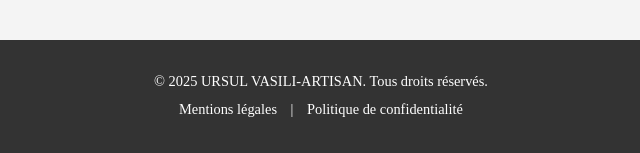
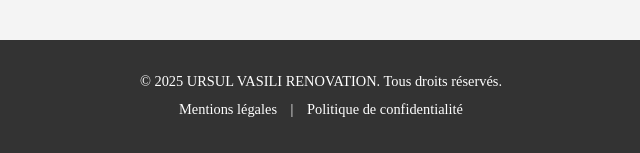
Before and after one commit to decorenova/decorenova, a plain HTML site: page index.html in a window 1280 px wide. Shown: the part 3763-3916 px from the top of the page, 319-959 px from the left. Drawn offline with nearby package versions, Linux system fonts and the light colour scheme.

Commit message:
Update index.html

```diff
--- a/index.html
+++ b/index.html
@@ -185,7 +185,7 @@
 
    <footer>
   <div class="container">
-    <p>&copy; 2025 URSUL VASILI-ARTISAN. Tous droits réservés.</p>
+    <p>&copy; 2025 URSUL VASILI RENOVATION. Tous droits réservés.</p>
     <p>
       <a href="mentions-legales.html">Mentions légales</a> |
       <a href="politique-confidentialite.html">Politique de confidentialité</a>
```
